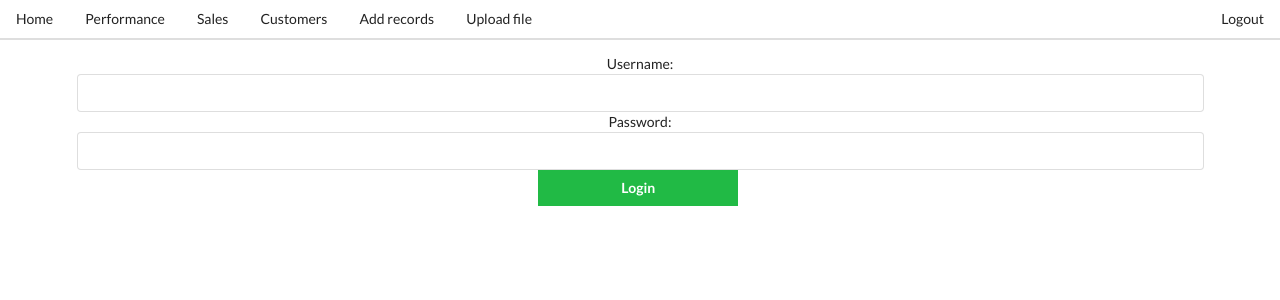
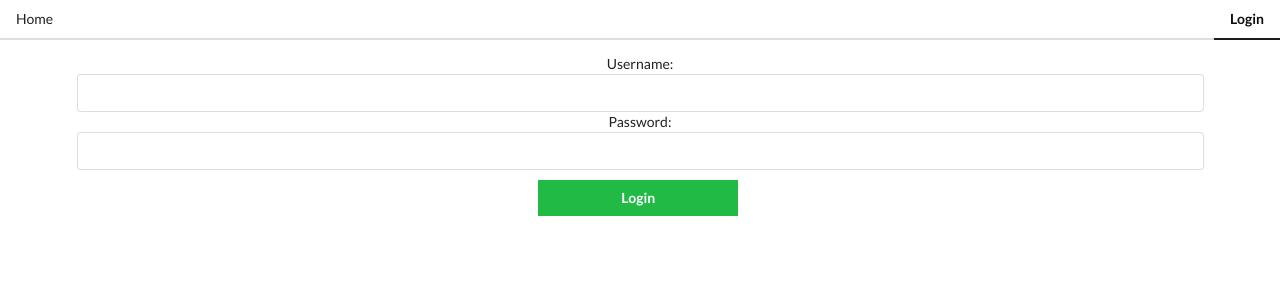
Before and after one commit to Fahad-Md-Kamal/python-learning, a Django app: page /login in a window 1280 px wide. Shown: the top 300 px of the page. Run offline with Django 3.2, Linux system fonts and the light colour scheme; parts of the project's set-up code (start-up, migrations or seed data) failed here and were passed over.

Commit message:
Login & Logout Configured

```diff
--- a/csvs/templates/csvs/upload.html
+++ b/csvs/templates/csvs/upload.html
@@ -26,6 +26,6 @@
     <form method="post" enctype="multipart/form-data" class="ui form">
         {% csrf_token %}
         {{ form }}
-        <button class="ui positive button" type="submit">Add Data</button>
+        <button class="ui positive button mtop" type="submit">Add Data</button>
     </form>
 {% endblock content %}
--- a/csvs/views.py
+++ b/csvs/views.py
@@ -1,5 +1,6 @@
 from django.shortcuts import render
 from django.contrib.auth.models import User
+from django.contrib.auth.decorators import login_required
 
 import csv
 
@@ -7,6 +8,7 @@ from products.models import Product, Purchase
 from .models import Csv
 from .forms import CsvForm
 
+@login_required
 def upload_file_view(request):
     error_message = None
     success_message = None
--- a/customers/views.py
+++ b/customers/views.py
@@ -1,4 +1,5 @@
 from django.shortcuts import render
+from django.contrib.auth.decorators import login_required
 import pandas as pd
 import matplotlib.pyplot as plt
 import seaborn as sns
@@ -7,6 +8,7 @@ from products.utils import get_image
 
 from .models import Customer
 
+@login_required
 def customer_corr_view(request):
     df = pd.DataFrame(Customer.objects.all().values())
     corr = round(df['budget'].corr(df['employment']), 2)
--- a/dj_pd/settings.py
+++ b/dj_pd/settings.py
@@ -104,6 +104,8 @@ AUTH_PASSWORD_VALIDATORS = [
 ]
 
 
+LOGIN_URL = 'login-view'
+
 # Internationalization
 # https://docs.djangoproject.com/en/3.2/topics/i18n/
 
--- a/dj_pd/urls.py
+++ b/dj_pd/urls.py
@@ -3,12 +3,13 @@ from django.contrib import admin
 from django.urls import path, include
 from django.conf import  settings
 from django.conf.urls.static import  static
-from .views import home_view, login_view
+from .views import home_view, login_view, logout_view
 
 urlpatterns = [
     path('admin/', admin.site.urls),
     path('', home_view, name='home-view'),
     path('login', login_view, name='login-view'),
+    path('logout', logout_view, name='logout-view'),
     path('performance/', include('products.urls', namespace='products')),
     path('upload', include('csvs.urls', namespace='csvs')),
     path('customers', include('customers.urls', namespace='customers')),
--- a/dj_pd/views.py
+++ b/dj_pd/views.py
@@ -1,5 +1,5 @@
-from django.shortcuts import render
-from django.contrib.auth import authenticate, login
+from django.shortcuts import render, redirect
+from django.contrib.auth import authenticate, login, logout
 from .forms import LoginForm
 
 
@@ -16,13 +16,23 @@ def login_view(request):
         if form.is_valid():
             username = form.data.get('username')
             password = form.data.get('password')
-            user = authenticate(username, password=password)
+            user = authenticate(username=username, password=password)
             if user is not None:
                 login(request, user)
+                if request.GET.get('next'):
+                    return redirect(request.GET.get('next'))
+                else:
+                    return redirect('home-view')
+
             else:
                 error_message = "Oops..!! Something went wrong..."
 
     context = {
-        'form': form
+        'form': form,
+        'error_message': error_message,
     }
     return render(request, 'login.html', context)
+
+def logout_view(request):
+    logout(request)
+    return redirect('home-view')
--- a/templates/login.html
+++ b/templates/login.html
@@ -4,12 +4,24 @@
 
 {% block content %}
 
+
+{% if error_message %}
+<div class="ui negative message transition">
+    <i class="close icon"></i>
+    <div class="header">
+        {{ error_message }}
+    </div>
+</div>
+{% endif %}
+
+
+
 <div class="block-center">
    <form method="post" class="ui form">
        {% csrf_token %}
        {{ form }}
 
-        <button type="submit" class="ui button positive">Login</button>
+        <button type="submit" class="ui button positive mtop">Login</button>
    </form>
 </div>
 {% endblock content %}
--- a/templates/navbar.html
+++ b/templates/navbar.html
@@ -1,14 +1,20 @@
 {% url 'home-view' as path_to_home_view %}
+{% url 'login-view' as path_to_login_view %}
+{% url 'logout-view' as path_to_logout_view %}
+
 {% url 'products:product-list' as path_to_performance %}
 {% url 'products:add-purchase-view' as path_to_adding_records %}
 {% url 'products:sales-view' as path_to_sales_view %}
+
+{% url 'customers:main-customers-view' as path_to_main_customers_view %}
+
 {% url 'csvs:upload-view' as path_to_upload_csv %}
-{% url 'customers:main-customers-view' as path_to_main_customers_view %}
 
 <div class="ui secondary pointing menu">
     <a href="{{ path_to_home_view }}" class="{% if request.path == path_to_home_view %} active {% endif %} item">
         Home
     </a>
+    {% if request.user.is_authenticated %}
     <a href="{{ path_to_performance }}" class="{% if request.path == path_to_performance %} active {% endif %} item">
         Performance
     </a>
@@ -24,9 +30,19 @@
     </a>
     <a href="{{ path_to_upload_csv }}" class="{% if request.path == path_to_upload_csv %} active {% endif %} item">
         Upload file
+    </a>
         <div class="right menu">
-            <a class="ui item">
+            <a href="{{ path_to_logout_view }}" class="ui item">
                 Logout
             </a>
         </div>
+    {% else %}
+
+    <div class="right menu">
+        <a href="{{ path_to_login_view }}" class="{% if request.path == path_to_login_view %} active {% endif %} ui item">
+            Login
+        </a>
+    </div>
+    {% endif %}
+
 </div>
```
Also changed, not shown: products/views.py (+7 -1 lines).
